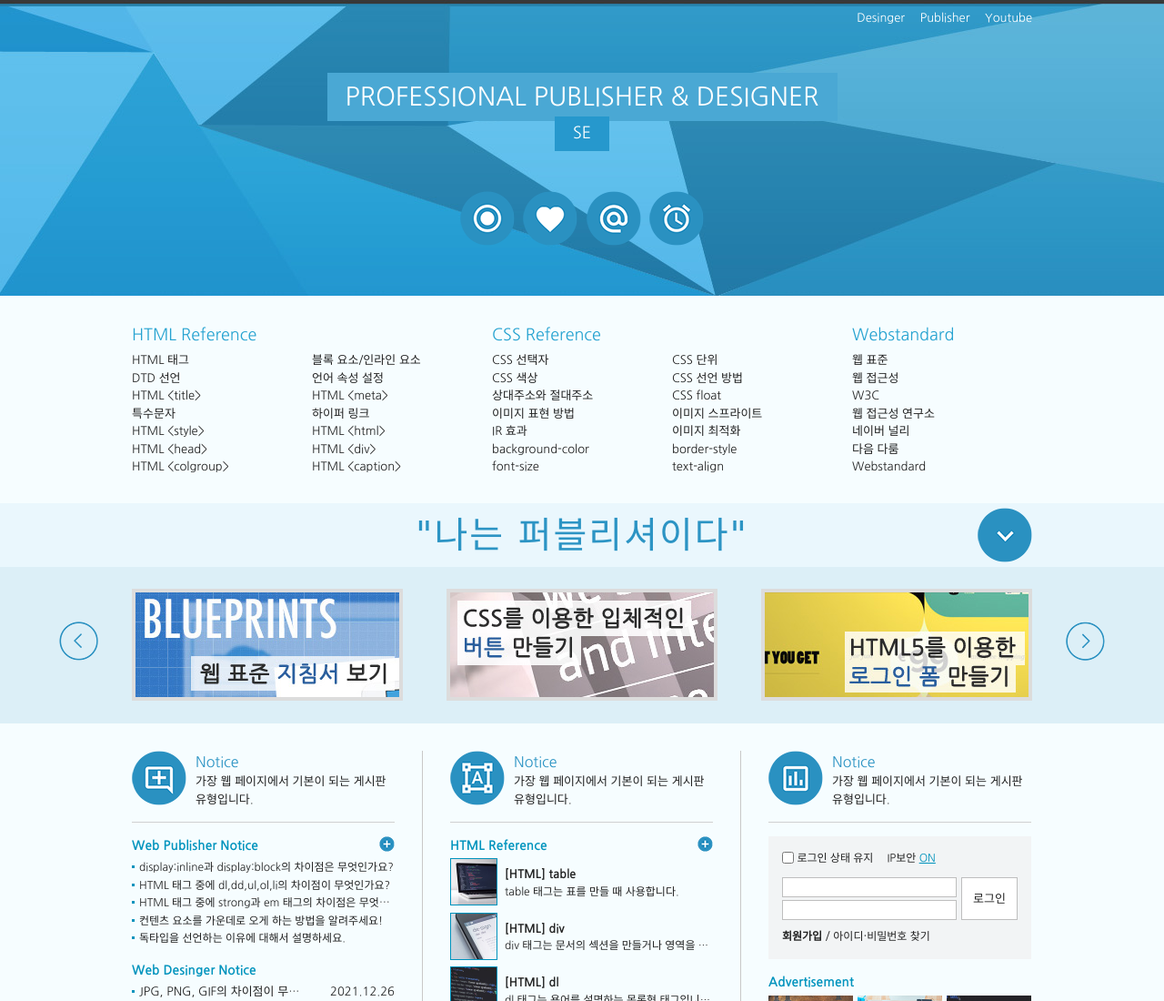
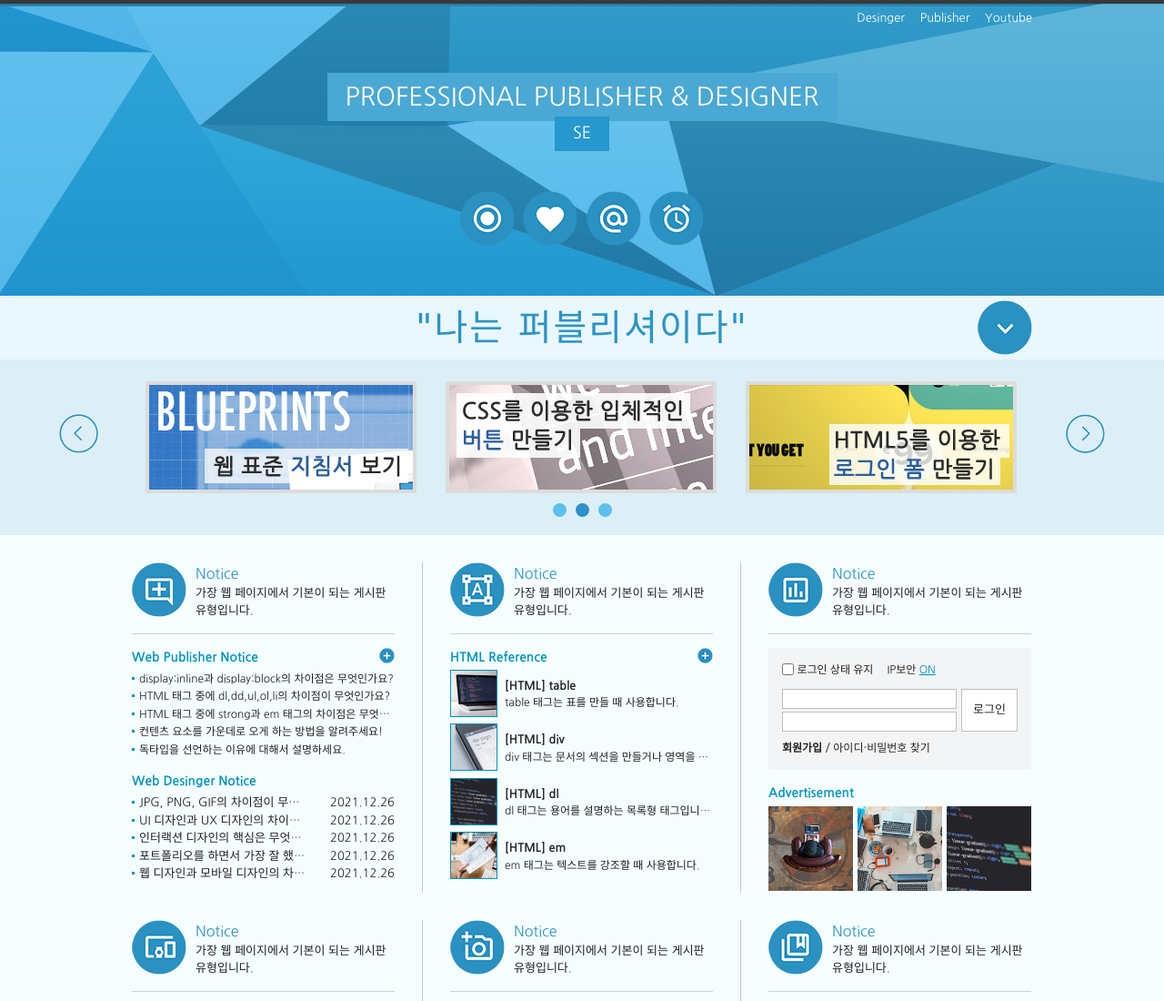
Before and after one commit to 5ahexn/Webstandard, a plain HTML site: page index.html in a window 1280 px wide. Shown: the top 1100 px of the page at 91% size. Drawn offline with nearby package versions, Linux system fonts and the light colour scheme; a web font is replaced by a local one.

Commit message:
Update
jQuery Script

```diff
--- a/assets/css/reset.css
+++ b/assets/css/reset.css
@@ -67,6 +67,11 @@ fieldset {
     border: 0 none;
 }
 
+/* 버튼 초기화 */
+button {
+    border: 0;
+}
+
 /* IR 효과 3가지 */
 .ir_pm {
     display: block;
--- /dev/null
+++ b/assets/css/slick.css
@@ -0,0 +1,119 @@
+/* Slider */
+.slick-slider
+{
+    position: relative;
+
+    display: block;
+    box-sizing: border-box;
+
+    -webkit-user-select: none;
+       -moz-user-select: none;
+        -ms-user-select: none;
+            user-select: none;
+
+    -webkit-touch-callout: none;
+    -khtml-user-select: none;
+    -ms-touch-action: pan-y;
+        touch-action: pan-y;
+    -webkit-tap-highlight-color: transparent;
+}
+
+.slick-list
+{
+    position: relative;
+
+    display: block;
+    overflow: hidden;
+
+    margin: 0;
+    padding: 0;
+}
+.slick-list:focus
+{
+    outline: none;
+}
+.slick-list.dragging
+{
+    cursor: pointer;
+    cursor: hand;
+}
+
+.slick-slider .slick-track,
+.slick-slider .slick-list
+{
+    -webkit-transform: translate3d(0, 0, 0);
+       -moz-transform: translate3d(0, 0, 0);
+        -ms-transform: translate3d(0, 0, 0);
+         -o-transform: translate3d(0, 0, 0);
+            transform: translate3d(0, 0, 0);
+}
+
+.slick-track
+{
+    position: relative;
+    top: 0;
+    left: 0;
+
+    display: block;
+    margin-left: auto;
+    margin-right: auto;
+}
+.slick-track:before,
+.slick-track:after
+{
+    display: table;
+
+    content: '';
+}
+.slick-track:after
+{
+    clear: both;
+}
+.slick-loading .slick-track
+{
+    visibility: hidden;
+}
+
+.slick-slide
+{
+    display: none;
+    float: left;
+
+    height: 100%;
+    min-height: 1px;
+}
+[dir='rtl'] .slick-slide
+{
+    float: right;
+}
+.slick-slide img
+{
+    display: block;
+}
+.slick-slide.slick-loading img
+{
+    display: none;
+}
+.slick-slide.dragging img
+{
+    pointer-events: none;
+}
+.slick-initialized .slick-slide
+{
+    display: block;
+}
+.slick-loading .slick-slide
+{
+    visibility: hidden;
+}
+.slick-vertical .slick-slide
+{
+    display: block;
+
+    height: auto;
+
+    border: 1px solid transparent;
+}
+.slick-arrow.slick-hidden {
+    display: none;
+}
--- a/assets/css/style.css
+++ b/assets/css/style.css
@@ -36,6 +36,7 @@
 /* 컨텐츠 레이아웃 */
 #cont_nav {
     background-color: #f6fdff;
+    display: none;
 }
 
 #cont_tit {
@@ -216,8 +217,12 @@
     background: url(../images/icon.png) no-repeat 0 -600px;
 }
 
-/* 배너 */
-.ban {
+.tit .btn.on {
+    background-position: 0 -660px;
+}
+
+/* 배너 (slick 배너 적용 전) */
+/* .ban {
     position: relative;
     padding: 24px 0 20px;
 }
@@ -271,6 +276,83 @@
 
 .ban ul li img:hover {
     border-color: #98bcdc;
+} */
+
+/* 슬릭 배너 */
+.ban {
+    position: relative;
+    padding: 24px 0 40px;
+}
+
+.ban .slick-prev {
+    position: absolute;
+    top: 60px;
+    left: -80px;
+    width: 43px;
+    height: 43px;
+    background: url(../images/icon.png) no-repeat -150px 0;
+    text-indent: -9999px;
+}
+
+.ban .slick-next {
+    position: absolute;
+    top: 60px;
+    right: -80px;
+    width: 43px;
+    height: 43px;
+    background: url(../images/icon.png) no-repeat -150px -43px;
+    text-indent: -9999px;
+}
+
+.ban .slick-prev:hover {
+    background-position: -193px 0;
+}
+
+.ban .slick-next:hover {
+    background-position: -193px -43px;
+}
+
+.ban .slick-slide {
+    margin: 0 15px;
+    /* 임시방편 가운데 정렬 -> 정확히 가운데 정렬하려면 레이아웃을 다시 짜야함 */
+}
+
+.ban img {
+    border: 4px solid #dcdcdc;
+}
+
+.ban img:hover {
+    border-color: #98bcdc;
+}
+
+.ban .slick-dots {
+    position: absolute;
+    bottom: 15px;
+    display: block;
+    width: 100%;
+    text-align: center;
+}
+
+.ban .slick-dots li {
+    display: inline-block;
+    width: 15px;
+    height: 15px;
+    margin: 5px;
+}
+
+.ban .slick-dots li button {
+    background: #5dbfeb;
+    border-radius: 50%;
+    display: block;
+    font-size: 0;
+    line-height: 0;
+    width: 15px;
+    height: 15px;
+    cursor: pointer;
+}
+
+.ban .slick-dots li.slick-active button {
+    background: #2b91c8;
 }
 
 /* 호환성 작업 */
--- /dev/null
+++ b/assets/js/script.js
@@ -0,0 +1,32 @@
+$(document).ready(function(){
+    // 버튼을 클릭하면 전체 메뉴를 보이게 하기
+    $(".tit .btn").click(function(e){
+        e.preventDefault();
+        // 클릭했을 때 a태그의 '#' 때문에 맨 위로 올라가는 현상을 없애주는 방법
+
+        // $("#cont_nav").css("display","block");
+        //css에서 #cont_nav {display: block;} 같은 효과
+
+        // 여러가지 메소드들
+        // $("#cont_nav").show();
+        // $("#cont_nav").fadeIn();
+        // $("#cont_nav").slideDown();
+
+        // $("#cont_nav").toggle();
+        // $("#cont_nav").fadeToggle();
+
+        $("#cont_nav").slideToggle(200);
+        $(this).toggleClass("on");
+        // this는 자기 자신을 지정할 때 사용
+    });
+
+    // 배너 (HTML 마크업 셋팅 -> CSS 연동 -> jQuery 연동 -> jQuery 호출)
+    $('.ban').slick({
+        infinite: true,
+        slidesToShow: 3,
+        slidesToScroll: 3,
+        autoplay: true,
+        autoplaySpeed: 3000,
+        dots: true
+      });
+})
--- a/index.html
+++ b/index.html
@@ -10,6 +10,7 @@
     <meta name="generator" content="Visual Studio Code">
     <title>Webstandard</title>
     <!-- CSS Style -->
+    <link type="text/css" rel="stylesheet" href="./assets/css/slick.css">
     <link type="text/css" rel="stylesheet" href="./assets/css/reset.css">
     <link type="text/css" rel="stylesheet" href="./assets/css/style.css">
     <!-- 웹 폰트 -->
@@ -134,13 +135,23 @@
             <div id="cont_ban">
                 <div class="container">
                     <div class="ban">
-                        <a href="#" class="prev"><span class="ir_pm">이전 이미지</span></a>
+                        <!-- <a href="#" class="prev"><span class="ir_pm">이전 이미지</span></a>
                         <ul>
                             <li class="ban_img1"><a href="#"><img src="./assets/images/banner_link1.jpg" alt="웹 표준 지침서 보기"></a></li>
                             <li class="ban_img2"><a href="#"><img src="./assets/images/banner_link2.jpg" alt="CSS 버튼 만들기"></a></li>
                             <li class="ban_img3"><a href="#"><img src="./assets/images/banner_link3.jpg" alt="HTML5를 이용한 로그인 폼 만들기"></a></li>
                         </ul>
-                        <a href="#" class="next"><span class="ir_pm">다음 이미지</span></a>
+                        <a href="#" class="next"><span class="ir_pm">다음 이미지</span></a> -->
+
+                        <div><a href="#"><img src="./assets/images/banner_link1.jpg" alt="웹 표준 지침서 보기"></a></div>
+                        <div><a href="#"><img src="./assets/images/banner_link2.jpg" alt="CSS 버튼 만들기"></a></div>
+                        <div><a href="#"><img src="./assets/images/banner_link3.jpg" alt="HTML5를 이용한 로그인 폼 만들기"></a></div>
+                        <div><a href="#"><img src="./assets/images/banner_link1.jpg" alt="웹 표준 지침서 보기"></a></div>
+                        <div><a href="#"><img src="./assets/images/banner_link2.jpg" alt="CSS 버튼 만들기"></a></div>
+                        <div><a href="#"><img src="./assets/images/banner_link3.jpg" alt="HTML5를 이용한 로그인 폼 만들기"></a></div>
+                        <div><a href="#"><img src="./assets/images/banner_link1.jpg" alt="웹 표준 지침서 보기"></a></div>
+                        <div><a href="#"><img src="./assets/images/banner_link2.jpg" alt="CSS 버튼 만들기"></a></div>
+                        <div><a href="#"><img src="./assets/images/banner_link3.jpg" alt="HTML5를 이용한 로그인 폼 만들기"></a></div>
                     </div>
                 </div>
             </div>
@@ -460,5 +471,11 @@
         <!-- // footer -->
     </div>
     <!-- // wrap -->
+
+    <!-- jQuery CDN -->
+    <script src="https://ajax.googleapis.com/ajax/libs/jquery/1.12.4/jquery.min.js"></script>
+    <!-- Script -->
+    <script type="text/javaScript" src="./assets/js/slick.min.js"></script>
+    <script type="text/javaScript" src="./assets/js/script.js"></script>
 </body>
 </html>
```
Also changed, not shown: assets/js/slick.min.js (added).
